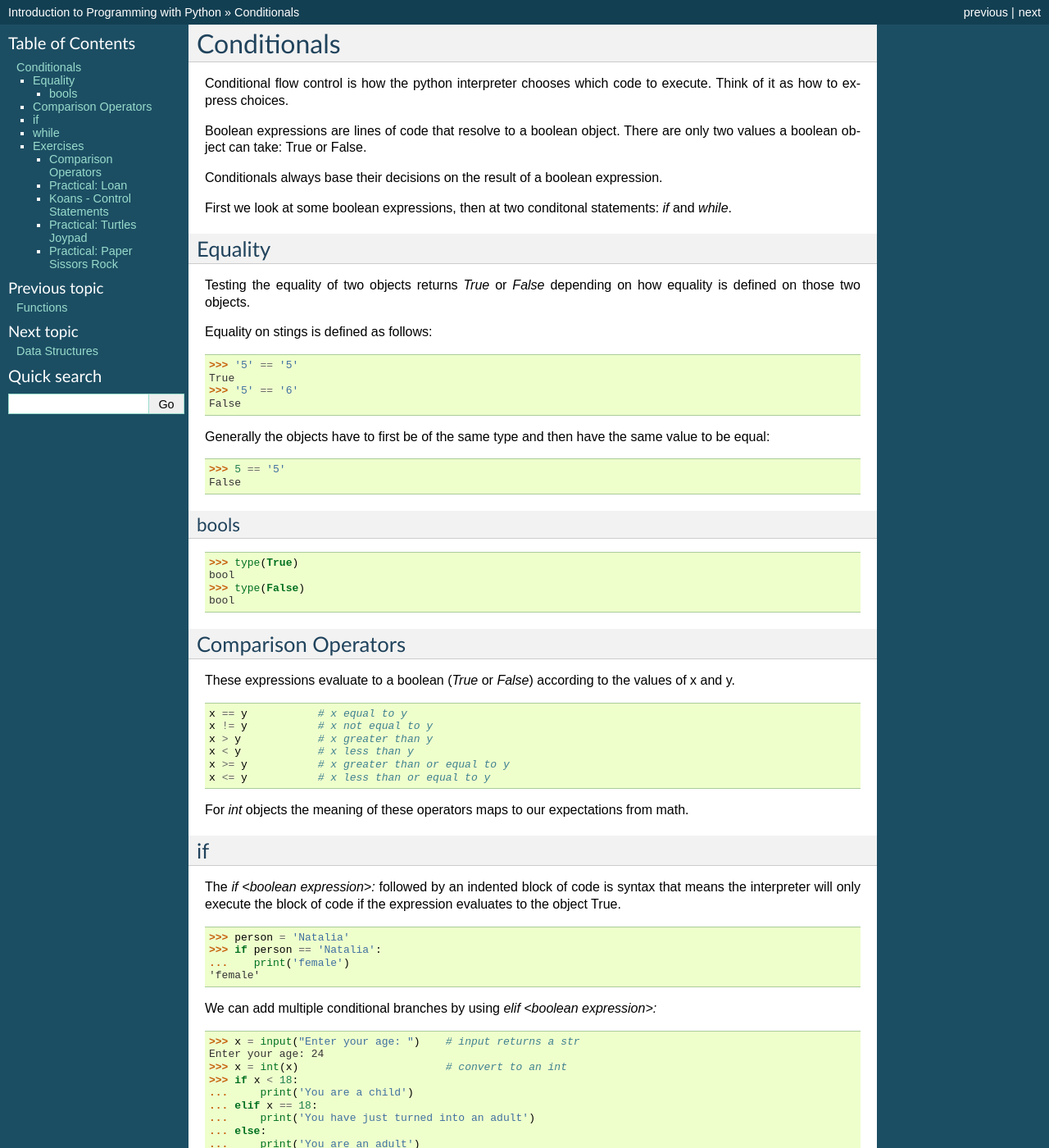
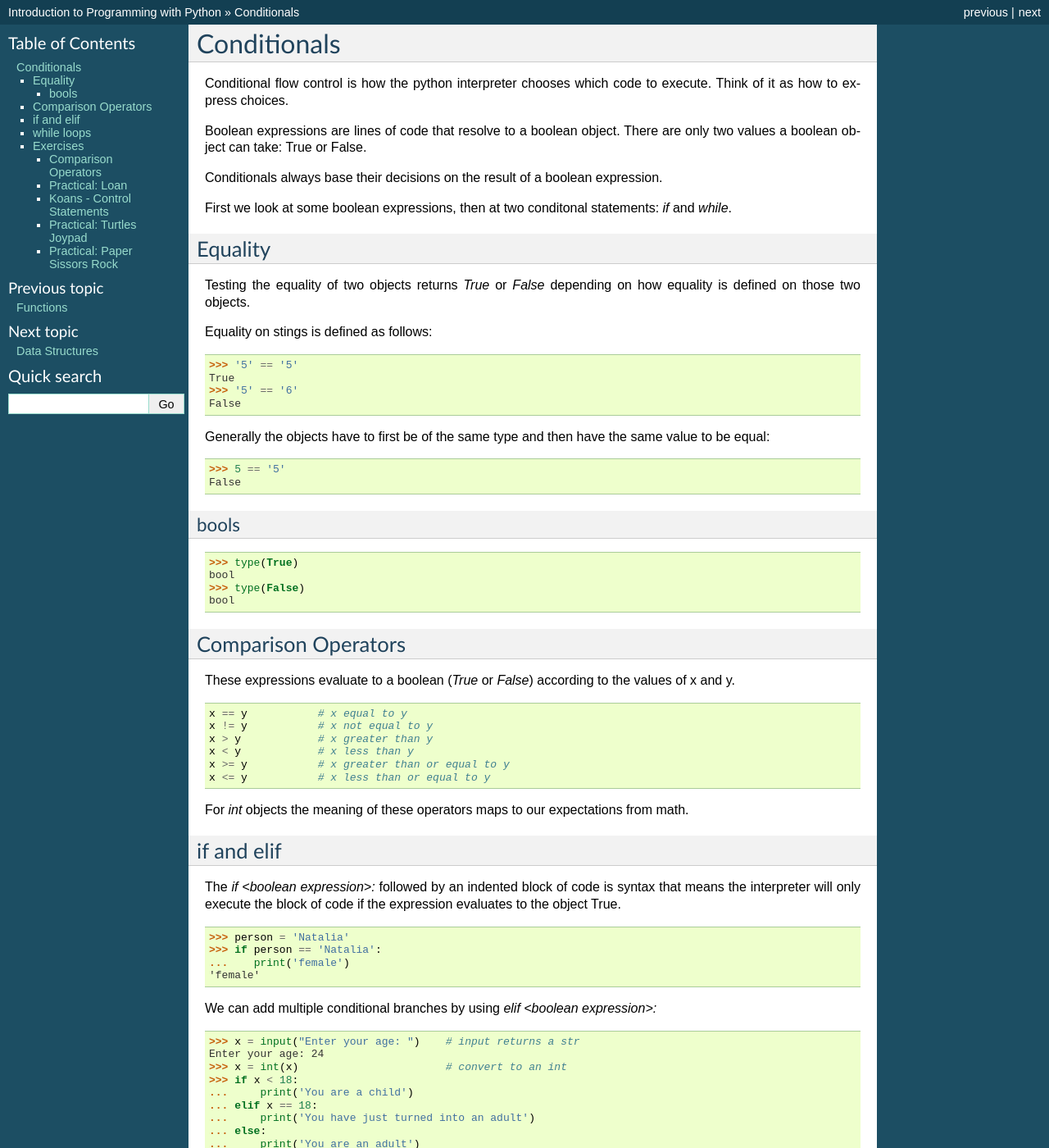
Before and after one commit to gu-lseg/intro-to-programming, a Sphinx documentation site: the page built from source/conditionals.rst, in a window 1280 px wide and 1400 px high. Shown: the whole window at 82% size. Built offline with Sphinx 7.4.7, drawn with Linux system fonts in a browser that asks for light colours; pages that are not in the unit, such as notebooks, are missing from menus.

Commit message:
title modifications

```diff
--- a/source/conditionals.rst
+++ b/source/conditionals.rst
@@ -58,8 +58,8 @@ values of x and y.
 
 For `int` objects the meaning of these operators maps to our expectations from math.
 
-if
-==
+if and elif
+===========
 
 The `if <boolean expression>:` followed by an indented block of code is syntax
 that means the interpreter will only execute the block of code if the
@@ -87,8 +87,8 @@ We can add multiple conditional branches by using `elif <boolean expression>:`
     ... else:
     ...     print('You are an adult')
 
-while
-=====
+while loops
+===========
 
 The `while <condition>:` construct is a way of instructing the interpreter to repeat
 indefinitely. Intuitively `break` is a keyword that instructs the
```
